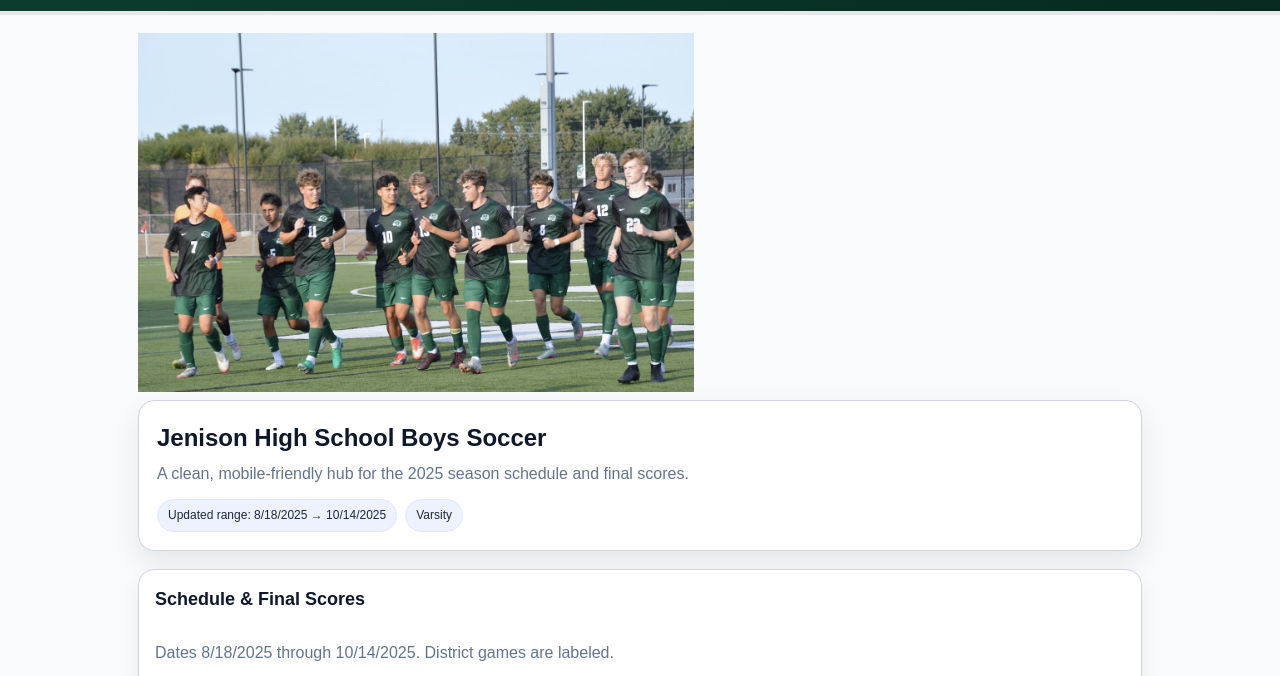
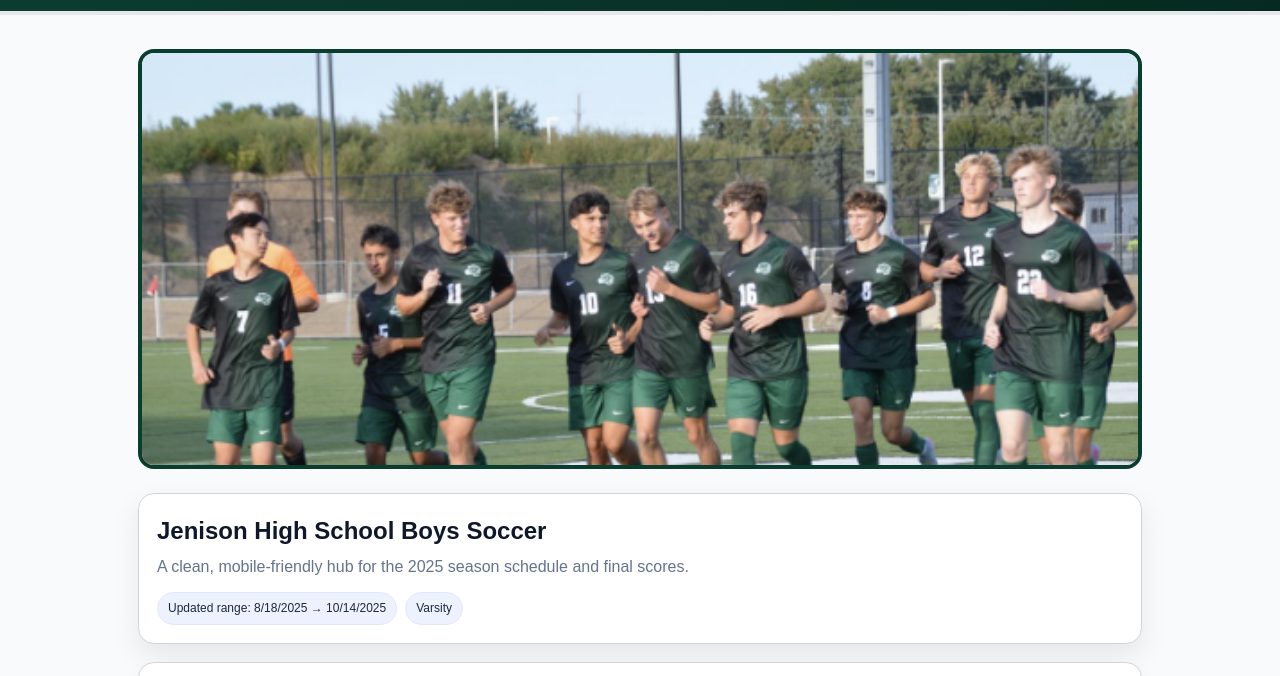
Before and after one commit to cadenfennema/cadenfennema-jenison-boys-soccer-2025, a plain HTML site: page index.html in a window 1280 px wide. Shown: the part 63-739 px from the top of the page. Drawn offline with Linux system fonts and the light colour scheme.

Commit message:
Update style.css

```diff
--- a/style.css
+++ b/style.css
@@ -136,3 +136,11 @@ tbody tr:last-child td{border-bottom:none}
   background:#FFFFFF;
 }
 .footer-inner{display:flex;justify-content:space-between;gap:10px;flex-wrap:wrap;font-size:13px}
+.team-photo {
+  width: 100%;
+  max-height: 420px;
+  object-fit: cover;
+  border-radius: 16px;
+  margin: 16px 0;
+  border: 4px solid var(--green);
+}
```
